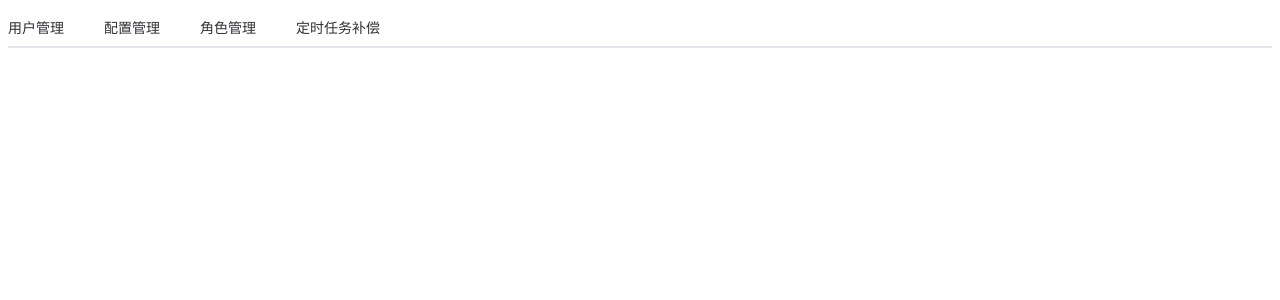
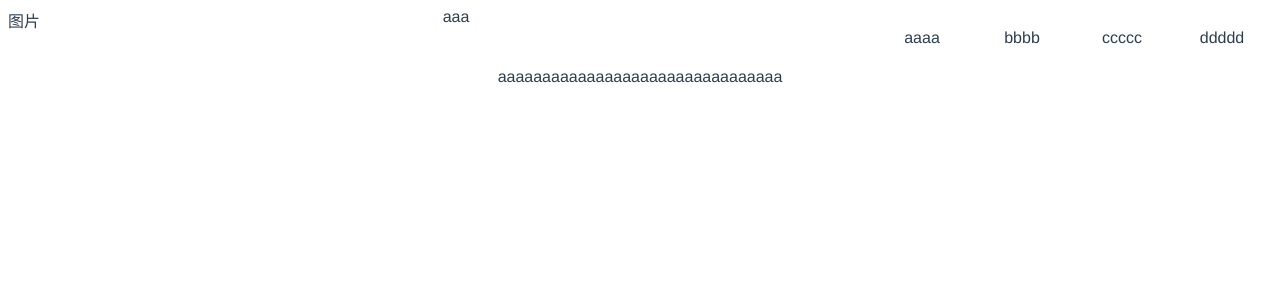
Before and after one commit to xuanhs/experiment-manage, a Vue app: page /#/index/tabPan in a window 1280 px wide. Before the commit this address led to /#/. Shown: the top 300 px of the page. Built offline with nearby package versions, Linux system fonts and the light colour scheme.

Commit message:
[add]commit

```diff
--- a/src/App.vue
+++ b/src/App.vue
@@ -1,17 +1,12 @@
 <template>
   <div id="app">
-    <div class="topTab">
-      <tabPan></tabPan>
-    </div>
     <router-view />
   </div>
 </template>
 
 <script>
-import tabPan from "./components/tabPan.vue";
 export default {
   components: {
-    tabPan
   },
   name: "App"
 };
--- a/src/components/HelloWorld.vue
+++ b/src/components/HelloWorld.vue
@@ -1,22 +1,85 @@
 <template>
-  <el-tabs v-model="activeName" @tab-click="handleClick">
-    <el-tab-pane label="用户管理" name="first">用户管理</el-tab-pane>
+
+  <div class="helloworld">
+
+    <div class="right">
+      图片
+    </div>
+    <div class="aaa">
+      aaa
+    </div>
+    <div class="tab-list">
+      <div :class="'tab-item '+(currId == item.id?'active': '')" v-for="(item,index) in tabLists" :key="index" @click="openpage(item)">
+        {{item.name}}
+      </div>
+    </div>
+  </div>
+  <!-- <el-tabs v-model="activeName" @tab-click="handleClick">
+    <el-tab-pane label="用户管理" name="first">用户管理
+
+    </el-tab-pane>
     <el-tab-pane label="配置管理" name="second">配置管理</el-tab-pane>
     <el-tab-pane label="角色管理" name="third">角色管理</el-tab-pane>
     <el-tab-pane label="定时任务补偿" name="fourth">定时任务补偿</el-tab-pane>
-  </el-tabs>
+  </el-tabs> -->
 </template>
 <script>
 export default {
   data() {
     return {
-      activeName: "second"
+      activeName: "second",
+      currId: '',
+      tabLists: [
+        {
+          id: 'tabPan',
+          name: 'aaaa',
+        },
+        {
+          id: 'login',
+          name: 'bbbb',
+        },
+        {
+          id: 3,
+          name: 'ccccc',
+        },
+        {
+          id: 4,
+          name: 'ddddd',
+        },
+      ]
     };
   },
   methods: {
     handleClick(tab, event) {
       console.log(tab, event);
+    },
+    openpage(item){
+      this.currId = item.id
+      this.$router.push({
+        name: item.id
+      })
     }
   }
 };
 </script>
+
+<style scoped>
+  .helloworld{
+    display: flex;
+    justify-content: space-between;
+  }
+  .tab-list{
+    display: flex;
+    justify-content: center;
+    align-items: center;
+  }
+
+  .tab-item{
+    width: 100px;
+    height: 60px;
+    line-height: 60px;
+  }
+  .active{
+    background: yellow;
+  }
+</style>
--- a/src/components/tabPan.vue
+++ b/src/components/tabPan.vue
@@ -1,30 +1,54 @@
 <template>
   <div class="topTab">
-    <el-tabs v-model="activeName" @tab-click="handleClick">
+    <!-- <div class="tab-list">
+      <div class="tab-item" v-for="(item,index) in tabLists" :key="index">
+        {{item.name}}
+      </div>
+    </div> -->
+    aaaaaaaaaaaaaaaaaaaaaaaaaaaaaaaa
+    <!-- <el-tabs v-model="activeName" @tab-click="handleClick">
       <el-tab-pane label="用户管理" name="first">
         <HelloWorld></HelloWorld>
       </el-tab-pane>
       <el-tab-pane label="配置管理" name="second">配置管理</el-tab-pane>
       <el-tab-pane label="角色管理" name="third">角色管理</el-tab-pane>
       <el-tab-pane label="定时任务补偿" name="fourth">定时任务补偿</el-tab-pane>
-    </el-tabs>
+    </el-tabs> -->
   </div>
 </template>
 <script>
-import HelloWorld from "./HelloWorld.vue";
+import HelloWorld from "@/components/HelloWorld";
 export default {
   components: {
     HelloWorld
   },
   data() {
     return {
-      activeName: ""
+      activeName: "",
+      tabLists: [
+        {
+          id: 1,
+          name: 'aaaa',
+        },
+        {
+          id: 2,
+          name: 'bbbb',
+        },
+        {
+          id: 3,
+          name: 'ccccc',
+        },
+        {
+          id: 4,
+          name: 'ddddd',
+        },
+      ]
     };
   },
   methods: {
     handleClick(tab, event) {
     }
-  }
+  },
 };
 </script>
 <style scoped>
--- a/src/components/index.vue
+++ b/src/pages/index.vue
@@ -1,7 +1,12 @@
 <template>
+    <div class="index">
+        <HelloWorld></HelloWorld>
+        <router-view></router-view>
+    </div>
 </template>
-import tabPan from tabPan;
 <script>
+import tabPan from '@/components/tabPan'
+import HelloWorld from '@/components/HelloWorld'
     export default {
         name: 'index',
         data() {
@@ -9,6 +14,9 @@ import tabPan from tabPan;
             }
         },
         methods: {
+        },
+        components: {
+            HelloWorld,
         }
     }
 </script>
--- a/src/components/login.vue
+++ b/src/pages/login.vue
@@ -5,8 +5,8 @@
     <el-button @click="login">登录</el-button>
   </div>
 </template>
-import tabPan from tabPan;
 <script>
+import tabPan from '@/components/tabPan'
 export default {
   name: "login",
   data() {
@@ -22,11 +22,15 @@ export default {
         name: this.name,
         password: this.password
       };
-      this.$http.post(url, args).then(res => {
-        if (res.data.status == 1200) {
-          location.href = 'http://localhost:8080/#/index'
-        }
-      });
+
+      this.$router.push({
+        name: 'index'
+      })
+      // this.$http.post(url, args).then(res => {
+      //   if (res.data.status == 1200) {
+      //     // location.href = 'http://localhost:8080/#/index'
+      //   }
+      // });
     }
   }
 };
--- a/src/components/uploadDiag.vue
+++ b/src/pages/uploadDiag.vue
@@ -1,6 +1,6 @@
 <template>
   <div>
-    <tabPan></tabPan>
+    <!-- <tabPan></tabPan> -->
     <el-upload
       class="upload-demo"
       action="api/file/uploadTest"
@@ -19,8 +19,8 @@
     <button @click="test">测试</button>
   </div>
 </template>
-import tabPan from tabPan;
 <script>
+import tabPan from '@/components/tabPan'
     export default {
         name: 'index',
         data() {
--- a/src/router/index.js
+++ b/src/router/index.js
@@ -1,27 +1,31 @@
 import Vue from 'vue'
 import Router from 'vue-router'
 import HelloWorld from '@/components/HelloWorld'
-import index from '@/components/index'
-import login from '@/components/login'
+import index from '@/pages/index'
+import tabPan from '@/components/tabPan'
+import login from '@/pages/login'
 
 Vue.use(Router)
 
 export default new Router({
   routes: [
     {
-      path: '/',
-      name: '主页',
-      component: index
+      path: '/index',
+      name: 'index',
+      component: index,
+      children: [
+        {
+          path: 'tabPan',
+          name: 'tabPan',
+          component: tabPan,
+        },
+      ]
+
     },
     {
-      path: '/HelloWorld',
-      name: 'hello',
-      component: HelloWorld
+      path: '/',
+      name: 'login',
+      component: login
     },
-    {
-      path: '/login',
-      name: '登录',
-      component: login
-    }
   ]
 })
```
